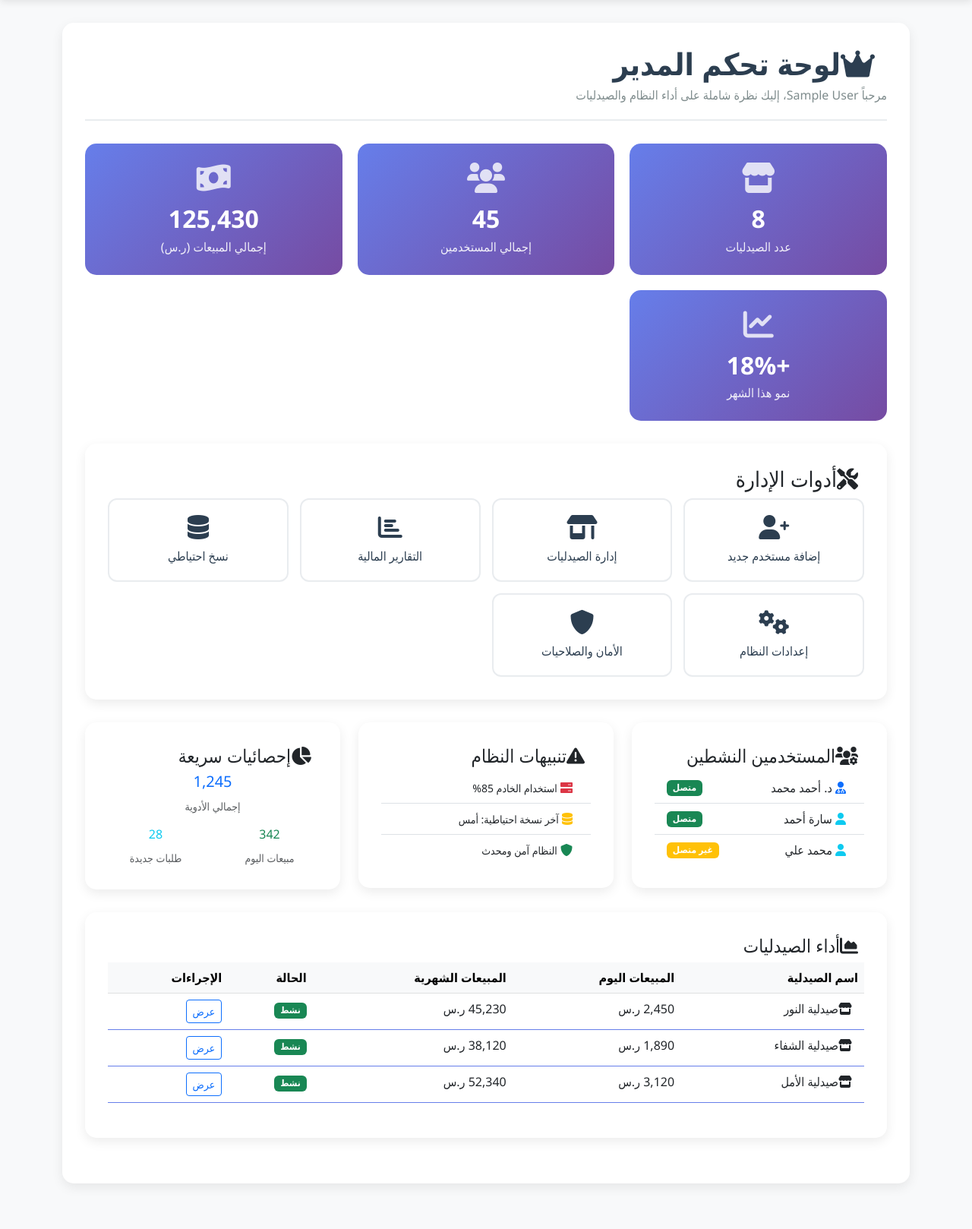
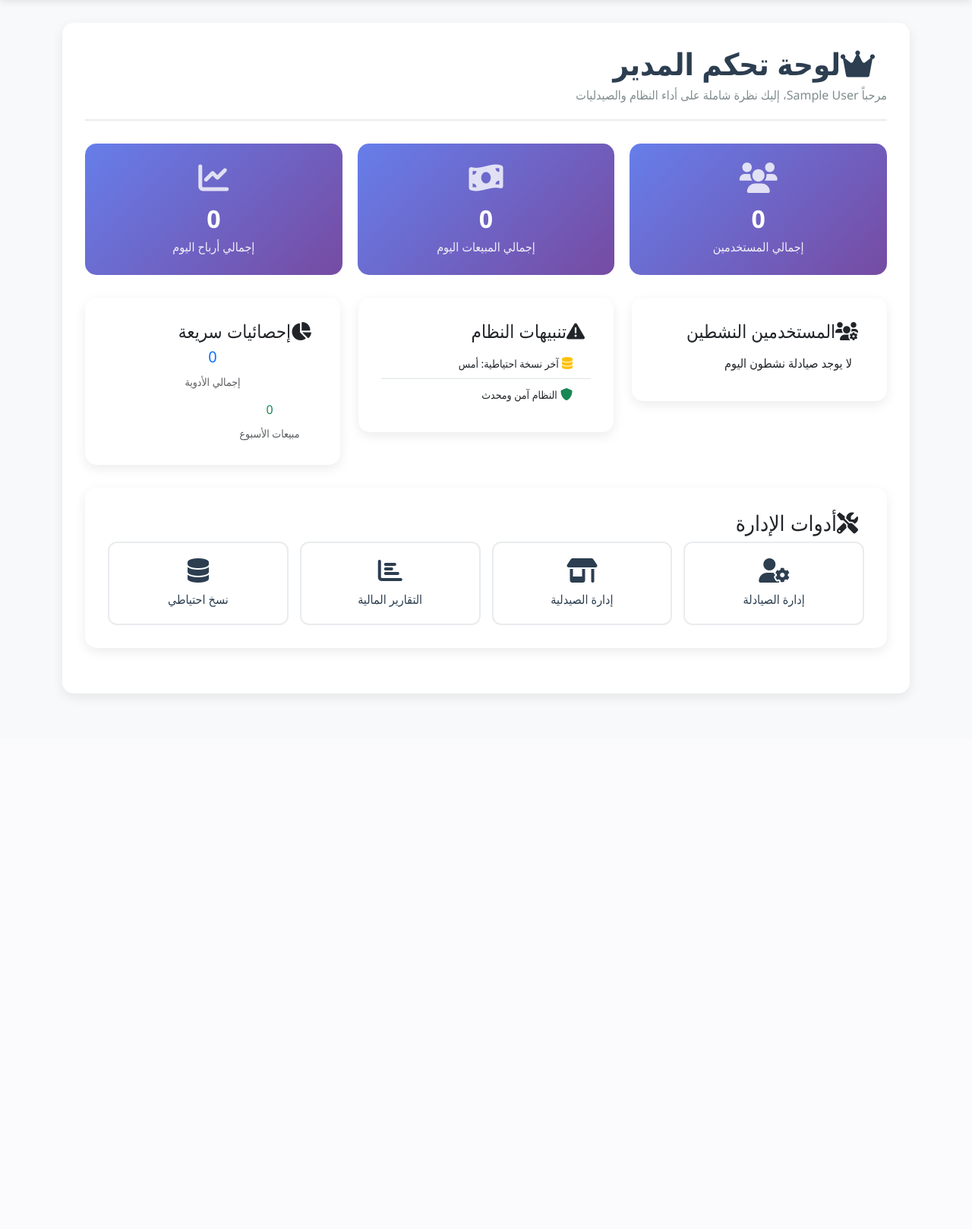
Before and after one commit to abdallah09063/smart-pharmacy-system, a Flask app: page /manager/dashboard in a window 1280 px wide. Shown: the part 59-1677 px from the top of the page at 76% size. After the commit the page ends 977 px from the top, so only its background shows below. Run offline with Flask 3, Linux system fonts and the light colour scheme; the visitor is signed in with stand-in values (Sample User, id 1).

Commit message:
Edit Manger window-1

```diff
--- a/app/auth/routes.py
+++ b/app/auth/routes.py
@@ -117,6 +117,5 @@ def logout():
         if last_login and last_login.logout_time is None:
             last_login.logout_time = datetime.now(timezone.utc)
             db.session.commit()
-        flash('تم تسجيل الخروج بنجاح', 'info')
 
     return redirect(url_for('auth.pharmacist_login'))
--- a/app/manager_window/routes.py
+++ b/app/manager_window/routes.py
@@ -1,8 +1,53 @@
-from flask import render_template
-#from app.utils.decorators import admin_required
+from flask import render_template, redirect, url_for, flash, request,session, jsonify
+from app import db
+from app.models import Product, Sale, SaleItem, Report, Manager, Pharmacist, LoginActivity
+from sqlalchemy import func
+from app.manager_window.forms import PharmacistForm
+from datetime import datetime, date, timedelta
+from . import manager_bp
 
-from . import manager_bp
 
 @manager_bp.route('/dashboard')
 def manager_dashboard():
-    return render_template('manager/dashboard.html')
+    if 'manager_id' not in session:
+        return redirect(url_for('auth.manager_login'))
+
+    pharmacy_id = session.get('pharmacy_id')
+    # إجمالي المستخدمين (مدير + صيادلة)
+    total_pharmacists = db.session.query(Pharmacist).filter_by(pharmacy_id=pharmacy_id).count()
+    # إجمالي المبيعات اليوم
+    today = date.today()
+    today_sales = db.session.query(func.coalesce(func.sum(Sale.total_price), 0)).join(Pharmacist).filter(
+        Pharmacist.pharmacy_id == pharmacy_id,
+        func.date(Sale.created_at) == today
+    ).scalar()
+    # إجمالي أرباح اليوم (هنا نفترض الربح = المبيعات - الشراء)
+    today_profit = db.session.query(
+        func.coalesce(func.sum((SaleItem.subtotal_price - (SaleItem.quantity_sold * Product.purchase_price))), 0)
+    ).join(Sale).join(Product).join(Pharmacist).filter(
+        Pharmacist.pharmacy_id == pharmacy_id,
+        func.date(Sale.created_at) == today
+    ).scalar()
+    # المستخدمين النشطين (صيادلة متصلين اليوم من صيدلية المدير فقط)
+    active_pharmacists = db.session.query(Pharmacist).join(LoginActivity).filter(
+        Pharmacist.pharmacy_id == pharmacy_id,
+        func.date(LoginActivity.login_time) == today
+    ).distinct().all()
+    # إجمالي الأدوية
+    total_products = db.session.query(Product).filter_by(pharmacy_id=pharmacy_id).count()
+    # مبيعات الأسبوع
+    week_start = today - timedelta(days=today.weekday())
+    week_sales = db.session.query(func.coalesce(func.sum(Sale.total_price), 0)).join(Pharmacist).filter(
+        Pharmacist.pharmacy_id == pharmacy_id,
+        Sale.created_at >= week_start
+    ).scalar()
+
+    return render_template(
+        'manager/dashboard.html',
+        total_pharmacists=total_pharmacists,
+        today_sales=today_sales,
+        today_profit=today_profit,
+        active_pharmacists=active_pharmacists,
+        total_products=total_products,
+        week_sales=week_sales
+    )
--- a/app/templates/manager/dashboard.html
+++ b/app/templates/manager/dashboard.html
@@ -39,54 +39,19 @@
 
             <div class="stats-grid">
                 <div class="stat-card">
-                    <i class="fas fa-store"></i>
-                    <h3>8</h3>
-                    <p>عدد الصيدليات</p>
-                </div>
-                <div class="stat-card">
                     <i class="fas fa-users"></i>
-                    <h3>45</h3>
+                    <h3>{{ total_pharmacists }}</h3>
                     <p>إجمالي المستخدمين</p>
                 </div>
                 <div class="stat-card">
                     <i class="fas fa-money-bill-wave"></i>
-                    <h3>125,430</h3>
-                    <p>إجمالي المبيعات (ر.س)</p>
+                    <h3>{{ '{:,.0f}'.format(today_sales or 0) }}</h3>
+                    <p>إجمالي المبيعات اليوم</p>
                 </div>
                 <div class="stat-card">
                     <i class="fas fa-chart-line"></i>
-                    <h3>+18%</h3>
-                    <p>نمو هذا الشهر</p>
-                </div>
-            </div>
-
-            <div class="dashboard-card">
-                <h3><i class="fas fa-tools me-2"></i>أدوات الإدارة</h3>
-                <div class="quick-actions">
-                    <a href="#" class="action-btn">
-                        <i class="fas fa-user-plus"></i>
-                        <span>إضافة مستخدم جديد</span>
-                    </a>
-                    <a href="#" class="action-btn">
-                        <i class="fas fa-store-alt"></i>
-                        <span>إدارة الصيدليات</span>
-                    </a>
-                    <a href="#" class="action-btn">
-                        <i class="fas fa-chart-bar"></i>
-                        <span>التقارير المالية</span>
-                    </a>
-                    <a href="#" class="action-btn">
-                        <i class="fas fa-database"></i>
-                        <span>نسخ احتياطي</span>
-                    </a>
-                    <a href="#" class="action-btn">
-                        <i class="fas fa-cogs"></i>
-                        <span>إعدادات النظام</span>
-                    </a>
-                    <a href="#" class="action-btn">
-                        <i class="fas fa-shield-alt"></i>
-                        <span>الأمان والصلاحيات</span>
-                    </a>
+                    <h3>{{ '{:,.0f}'.format(today_profit or 0) }}</h3>
+                    <p>إجمالي أرباح اليوم</p>
                 </div>
             </div>
 
@@ -95,27 +60,17 @@
                     <div class="dashboard-card">
                         <h4><i class="fas fa-users-cog me-2"></i>المستخدمين النشطين</h4>
                         <div class="list-group list-group-flush">
+                            {% for pharmacist in active_pharmacists %}
                             <div class="list-group-item d-flex justify-content-between align-items-center">
                                 <div>
                                     <i class="fas fa-user-md text-primary me-2"></i>
-                                    د. أحمد محمد
+                                    {{ pharmacist.name }}
                                 </div>
                                 <span class="badge bg-success">متصل</span>
                             </div>
-                            <div class="list-group-item d-flex justify-content-between align-items-center">
-                                <div>
-                                    <i class="fas fa-user text-info me-2"></i>
-                                    سارة أحمد
-                                </div>
-                                <span class="badge bg-success">متصل</span>
-                            </div>
-                            <div class="list-group-item d-flex justify-content-between align-items-center">
-                                <div>
-                                    <i class="fas fa-user text-info me-2"></i>
-                                    محمد علي
-                                </div>
-                                <span class="badge bg-warning">غير متصل</span>
-                            </div>
+                            {% else %}
+                            <div class="list-group-item">لا يوجد صيادلة نشطون اليوم</div>
+                            {% endfor %}
                         </div>
                     </div>
                 </div>
@@ -123,10 +78,6 @@
                     <div class="dashboard-card">
                         <h4><i class="fas fa-exclamation-triangle me-2"></i>تنبيهات النظام</h4>
                         <div class="list-group list-group-flush">
-                            <div class="list-group-item">
-                                <i class="fas fa-server text-danger me-2"></i>
-                                <small>استخدام الخادم 85%</small>
-                            </div>
                             <div class="list-group-item">
                                 <i class="fas fa-database text-warning me-2"></i>
                                 <small>آخر نسخة احتياطية: أمس</small>
@@ -143,16 +94,12 @@
                         <h4><i class="fas fa-chart-pie me-2"></i>إحصائيات سريعة</h4>
                         <div class="row text-center">
                             <div class="col-12 mb-3">
-                                <h5 class="text-primary">1,245</h5>
+                                <h5 class="text-primary">{{ total_products }}</h5>
                                 <small class="text-muted">إجمالي الأدوية</small>
                             </div>
                             <div class="col-6">
-                                <h6 class="text-success">342</h6>
-                                <small class="text-muted">مبيعات اليوم</small>
-                            </div>
-                            <div class="col-6">
-                                <h6 class="text-info">28</h6>
-                                <small class="text-muted">طلبات جديدة</small>
+                                <h6 class="text-success">{{ '{:,.0f}'.format(week_sales or 0) }}</h6>
+                                <small class="text-muted">مبيعات الأسبوع</small>
                             </div>
                         </div>
                     </div>
@@ -160,48 +107,24 @@
             </div>
 
             <div class="dashboard-card">
-                <h4><i class="fas fa-chart-area me-2"></i>أداء الصيدليات</h4>
-                <div class="table-responsive">
-                    <table class="table table-hover">
-                        <thead class="table-light">
-                            <tr>
-                                <th>اسم الصيدلية</th>
-                                <th>المبيعات اليوم</th>
-                                <th>المبيعات الشهرية</th>
-                                <th>الحالة</th>
-                                <th>الإجراءات</th>
-                            </tr>
-                        </thead>
-                        <tbody>
-                            <tr>
-                                <td><i class="fas fa-store me-2"></i>صيدلية النور</td>
-                                <td>2,450 ر.س</td>
-                                <td>45,230 ر.س</td>
-                                <td><span class="badge bg-success">نشط</span></td>
-                                <td>
-                                    <button class="btn btn-sm btn-outline-primary">عرض</button>
-                                </td>
-                            </tr>
-                            <tr>
-                                <td><i class="fas fa-store me-2"></i>صيدلية الشفاء</td>
-                                <td>1,890 ر.س</td>
-                                <td>38,120 ر.س</td>
-                                <td><span class="badge bg-success">نشط</span></td>
-                                <td>
-                                    <button class="btn btn-sm btn-outline-primary">عرض</button>
-                                </td>
-                            </tr>
-                            <tr>
-                                <td><i class="fas fa-store me-2"></i>صيدلية الأمل</td>
-                                <td>3,120 ر.س</td>
-                                <td>52,340 ر.س</td>
-                                <td><span class="badge bg-success">نشط</span></td>
-                                <td>
-                                    <button class="btn btn-sm btn-outline-primary">عرض</button>
-                                </td>
-                            </tr>
-                        </tbody>
-                    </table>
+                <h3><i class="fas fa-tools me-2"></i>أدوات الإدارة</h3>
+                <div class="quick-actions">
+                    <a href="#" class="action-btn">
+                        <i class="fas fa-user-cog"></i>
+                        <span>إدارة الصيادلة</span>
+                    </a>
+                    <a href="#" class="action-btn">
+                        <i class="fas fa-store-alt"></i>
+                        <span>إدارة الصيدلية</span>
+                    </a>
+                    <a href="#" class="action-btn">
+                        <i class="fas fa-chart-bar"></i>
+                        <span>التقارير المالية</span>
+                    </a>
+                    <a href="#" class="action-btn">
+                        <i class="fas fa-database"></i>
+                        <span>نسخ احتياطي</span>
+                    </a>
                 </div>
             </div>
         </div>
```
Also changed, not shown: app/auth/forms.py (+6 -19 lines), app/manager_window/forms.py (added, +11 -0 lines).
